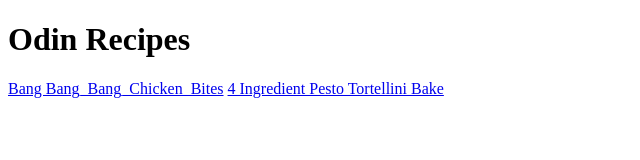
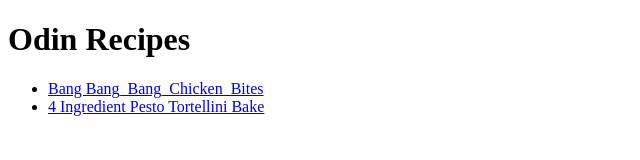
Before and after one commit to rk-Starkiplier/odin-recipes, a plain HTML site: page index.html in a window 1280 px wide. Shown: the whole page, without its empty margins (0-640 px from the left). Drawn offline with Linux system fonts and the light colour scheme.

Commit message:
Made the recipes into a list

```diff
--- a/index.html
+++ b/index.html
@@ -10,9 +10,10 @@
 <body>
     <h1>Odin Recipes</h1>
 
-    <a href="recipes/Bang_Bang_Chicken_Bites.html">Bang Bang_Bang_Chicken_Bites</a>
-
-    <a href="recipes/4_Ingredient_Pesto_Tortellini_Bake.html">4 Ingredient Pesto Tortellini Bake</a>
+    <ul>
+        <li><a href="recipes/Bang_Bang_Chicken_Bites.html">Bang Bang_Bang_Chicken_Bites</a></li>
+        <li><a href="recipes/4_Ingredient_Pesto_Tortellini_Bake.html">4 Ingredient Pesto Tortellini Bake</a></li>
+    </ul>
 
 </body>
 </html>
```
Also changed, not shown: recipes/Bang_Bang_Chicken_Bites.html (+3 -1 lines).
